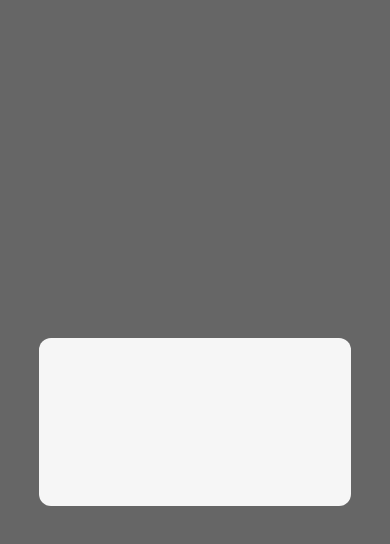
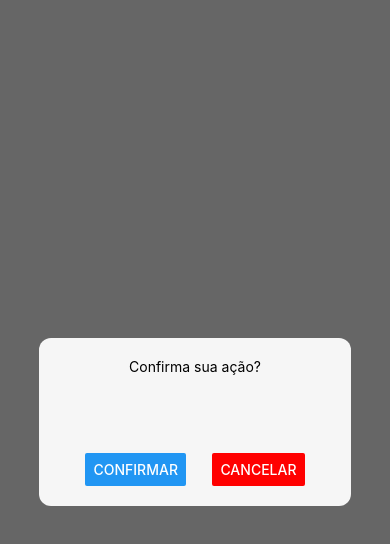
Before and after one commit to Antonio214/react-native-popup-studycase, a React Native app: screen / in a window 390 px wide. Both pictures are taken after a click on the button "OPEN MODAL!". Shown: the top 544 px of the page. Built offline with nearby package versions, Linux system fonts and the light colour scheme.

Commit message:
added two button layout popup

```diff
--- a/App.tsx
+++ b/App.tsx
@@ -1,7 +1,7 @@
 //App.tsx
 import { useState } from "react";
 import { Button, StyleSheet, View } from "react-native";
-import Popup from "./src/Components/Popup/Popup";
+import TwoButtonsLayoutPopup from "./src/Components/TwoButtonsLayoutPopup/TwoButtonsLayoutPopup";
 
 export default function App() {
   const [shouldShowModal, setShouldShowModal] = useState(false);
@@ -13,10 +13,14 @@ export default function App() {
         onPress={() => setShouldShowModal(true)}
       ></Button>
 
-      <Popup
+      <TwoButtonsLayoutPopup
         visible={shouldShowModal}
         closeCallback={() => setShouldShowModal(false)}
-      ></Popup>
+        confirmCallback={() => {
+          console.log("Confirm");
+          setShouldShowModal(false);
+        }}
+      ></TwoButtonsLayoutPopup>
     </View>
   );
 }
--- /dev/null
+++ b/src/Components/TwoButtonsLayoutPopup/TwoButtonsLayoutPopup.tsx
@@ -0,0 +1,35 @@
+// src/Components/TwoButtonsLayoutPopup.tsx
+
+import { Button, StyleSheet, Text, View } from "react-native";
+import React from "react";
+import Popup, { PopupProps } from "../Popup/Popup";
+
+interface Props extends PopupProps {
+  confirmCallback: () => void;
+}
+
+const TwoButtonsLayoutPopup = ({
+  confirmCallback,
+  closeCallback,
+  ...rest
+}: Props) => {
+  return (
+    <Popup closeCallback={closeCallback} {...rest}>
+      <Text>Confirma sua ação?</Text>
+      <View style={styles.buttonRow}>
+        <Button title="Confirmar" onPress={confirmCallback}></Button>
+        <Button color={"red"} title="Cancelar" onPress={closeCallback}></Button>
+      </View>
+    </Popup>
+  );
+};
+
+export default TwoButtonsLayoutPopup;
+
+const styles = StyleSheet.create({
+  buttonRow: {
+    width: "100%",
+    justifyContent: "space-evenly",
+    flexDirection: "row",
+  },
+});
```
